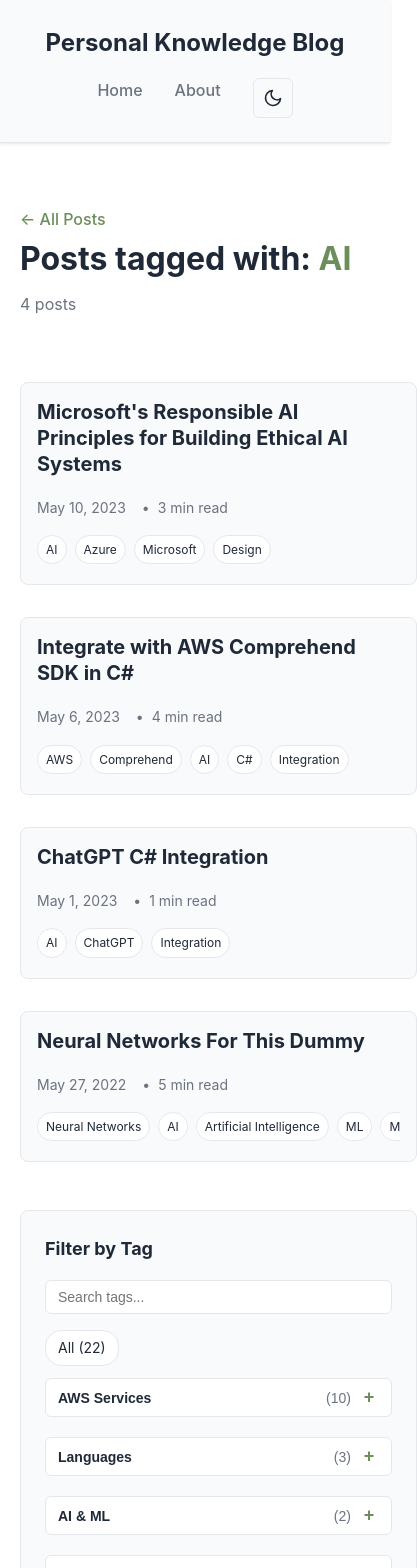
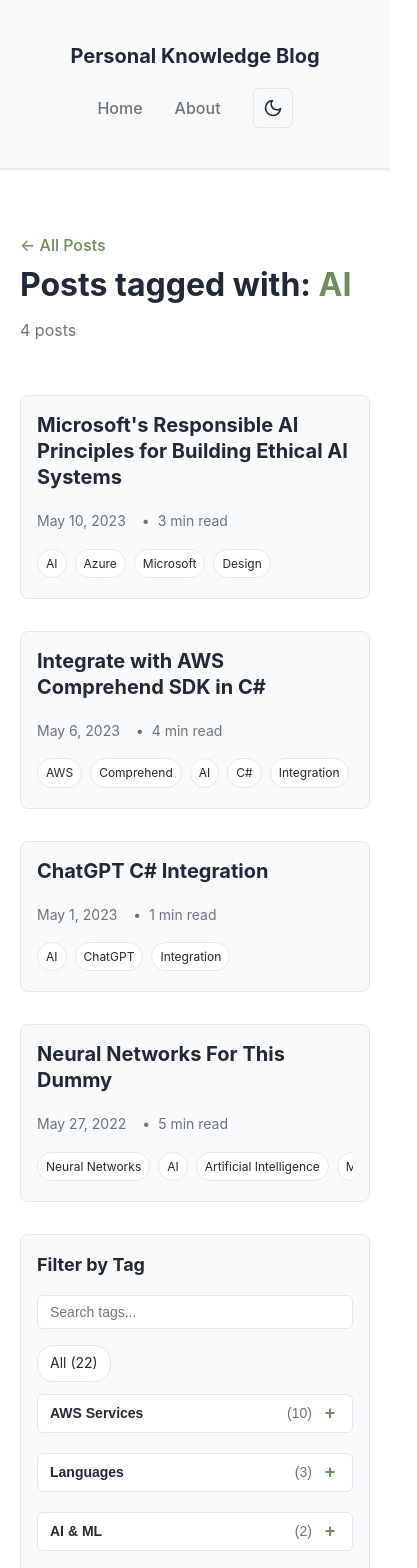
Before and after one commit to Jaxsbr/Blog, a React (Vite) app: page /Blog/tag/AI in a window 390 px wide. Shown: the top 1568 px of the page, 417 px wide, since content can reach past the window. Built offline with nearby package versions, Linux system fonts and the light colour scheme.

Commit message:
mobile improvements and visual tweaks

```diff
--- a/src/App.css
+++ b/src/App.css
@@ -2,6 +2,16 @@
     min-height: 100vh;
     display: flex;
     flex-direction: column;
+    width: 100%;
+    max-width: 100vw;
+    overflow-x: hidden;
+}
+
+.home-page {
+    flex: 1;
+    width: 100%;
+    max-width: 100vw;
+    overflow-x: hidden;
 }
 
 /* Header */
@@ -30,6 +40,7 @@
 
 .site-nav {
     display: flex;
+    align-items: center;
     gap: 2rem;
 }
 
@@ -37,6 +48,9 @@
     font-weight: 500;
     color: var(--text-light);
     transition: color 0.2s;
+    display: flex;
+    align-items: center;
+    line-height: 1;
 }
 
 .site-nav a:hover {
@@ -119,10 +133,16 @@
 @media (max-width: 768px) {
     .home-layout {
         grid-template-columns: 1fr;
+        gap: 2rem;
+        padding: 1rem 0;
     }
 
     .sidebar {
         order: 2;
+        width: 100%;
+        max-width: 100%;
+        position: relative;
+        top: 0;
     }
 }
 
@@ -131,6 +151,8 @@
     position: sticky;
     top: 2rem;
     height: fit-content;
+    width: 100%;
+    max-width: 100%;
 }
 
 .sidebar h3 {
@@ -146,6 +168,9 @@
     background: var(--bg-secondary);
     border-radius: 8px;
     border: 1px solid var(--border-color);
+    width: 100%;
+    max-width: 100%;
+    box-sizing: border-box;
 }
 
 .featured-list {
@@ -162,11 +187,13 @@
 
 .featured-list a {
     display: flex;
-    justify-content: space-between;
-    gap: 1rem;
+    flex-direction: column;
+    gap: 0.5rem;
     padding: 0.5rem;
     border-radius: 4px;
     transition: background 0.2s;
+    width: 100%;
+    box-sizing: border-box;
 }
 
 .featured-list a:hover {
@@ -176,13 +203,14 @@
 
 .featured-title {
     font-weight: 500;
-    flex: 1;
+    word-wrap: break-word;
+    overflow-wrap: break-word;
+    line-height: 1.4;
 }
 
 .featured-date {
     font-size: 0.875rem;
     color: var(--text-light);
-    white-space: nowrap;
 }
 
 /* Tag Filter */
@@ -191,6 +219,10 @@
     background: var(--bg-secondary);
     border-radius: 8px;
     border: 1px solid var(--border-color);
+    width: 100%;
+    max-width: 100%;
+    overflow-x: hidden;
+    box-sizing: border-box;
 }
 
 .tag-search {
@@ -199,6 +231,7 @@
 
 .tag-search-input {
     width: 100%;
+    max-width: 100%;
     padding: 0.5rem 0.75rem;
     font-size: 0.875rem;
     border: 1px solid var(--border-color);
@@ -207,6 +240,7 @@
     color: var(--text-color);
     outline: none;
     transition: border-color 0.2s;
+    box-sizing: border-box;
 }
 
 .tag-search-input:focus {
@@ -318,31 +352,42 @@
     gap: 0.5rem;
     margin-top: 0.5rem;
     padding-left: 0.5rem;
+    width: 100%;
+    max-width: 100%;
+    overflow-x: hidden;
 }
 
 /* Search Bar */
 .search-section {
     margin-bottom: 2rem;
+    width: 100%;
+    max-width: 100%;
+    overflow-x: hidden;
 }
 
 .search-bar {
     width: 100%;
+    max-width: 100%;
 }
 
 .search-input-wrapper {
     position: relative;
     display: flex;
     align-items: center;
+    width: 100%;
+    max-width: 100%;
 }
 
 .search-input {
     width: 100%;
+    max-width: 100%;
     padding: 0.75rem 3rem 0.75rem 1rem;
     font-size: 1rem;
     border: 2px solid var(--border-color);
     border-radius: 8px;
     outline: none;
     transition: border-color 0.2s;
+    box-sizing: border-box;
 }
 
 .search-input:focus {
@@ -379,6 +424,10 @@
     background: var(--bg-secondary);
     border: 1px solid var(--border-color);
     border-radius: 8px;
+    width: 100%;
+    max-width: 100%;
+    overflow-x: hidden;
+    box-sizing: border-box;
 }
 
 .filter-info {
@@ -462,6 +511,11 @@
     display: flex;
     flex-direction: column;
     gap: 2rem;
+    width: 100%;
+    max-width: 100%;
+    overflow-x: hidden;
+    overflow-y: visible;
+    padding-top: 4px;
 }
 
 .post-item {
@@ -473,6 +527,11 @@
     display: flex;
     flex-direction: column;
     gap: 0.75rem;
+    width: 100%;
+    max-width: 100%;
+    overflow-x: hidden;
+    overflow-y: visible;
+    box-sizing: border-box;
 }
 
 .post-item:hover {
@@ -494,12 +553,20 @@
     margin-bottom: 0.5rem;
     color: var(--text-color);
     line-height: 1.3;
+    word-wrap: break-word;
+    overflow-wrap: break-word;
+    width: 100%;
+    max-width: 100%;
 }
 
 .post-excerpt {
     color: var(--text-light);
     line-height: 1.6;
     margin: 0.5rem 0;
+    word-wrap: break-word;
+    overflow-wrap: break-word;
+    width: 100%;
+    max-width: 100%;
 }
 
 .post-meta {
@@ -573,6 +640,9 @@
     max-width: 800px;
     margin: 2rem auto;
     padding: 2rem;
+    width: 100%;
+    box-sizing: border-box;
+    overflow-x: hidden;
 }
 
 .post-header {
@@ -587,6 +657,9 @@
     align-items: flex-start;
     gap: 1rem;
     margin-bottom: 1rem;
+    width: 100%;
+    max-width: 100%;
+    overflow-x: hidden;
 }
 
 .post-header h1 {
@@ -595,6 +668,9 @@
     line-height: 1.2;
     flex: 1;
     margin: 0;
+    word-wrap: break-word;
+    overflow-wrap: break-word;
+    min-width: 0;
 }
 
 .copy-link-button {
@@ -625,6 +701,12 @@
 .post-content {
     font-size: 1.125rem;
     line-height: 1.8;
+    width: 100%;
+    max-width: 100%;
+    overflow-x: hidden;
+    word-wrap: break-word;
+    overflow-wrap: break-word;
+    box-sizing: border-box;
 }
 
 .post-content h2 {
@@ -667,12 +749,17 @@
     padding: 0.2rem 0.4rem;
     border-radius: 4px;
     font-size: 0.9em;
+    word-wrap: break-word;
+    overflow-wrap: break-word;
 }
 
 .post-content pre {
     margin: 1.5rem 0;
     border-radius: 8px;
     overflow-x: auto;
+    max-width: 100%;
+    width: 100%;
+    box-sizing: border-box;
 }
 
 .post-content pre code {
@@ -696,9 +783,11 @@
 .post-content img,
 .post-content-image {
     max-width: 100%;
+    width: 100%;
     height: auto;
     border-radius: 8px;
     margin: 1.5rem 0;
+    box-sizing: border-box;
 }
 
 /* Lazy Image */
@@ -758,8 +847,12 @@
 
 .post-content table {
     width: 100%;
+    max-width: 100%;
     border-collapse: collapse;
     margin: 1.5rem 0;
+    display: block;
+    overflow-x: auto;
+    box-sizing: border-box;
 }
 
 .post-content th,
@@ -767,6 +860,8 @@
     padding: 0.75rem;
     border: 1px solid var(--border-color);
     text-align: left;
+    word-wrap: break-word;
+    overflow-wrap: break-word;
 }
 
 .post-content th {
@@ -956,17 +1051,63 @@
 }
 
 @media (max-width: 768px) {
+    .container {
+        padding: 0 1rem;
+    }
+
     .post-header h1 {
         font-size: 2rem;
+        word-wrap: break-word;
+        overflow-wrap: break-word;
+        min-width: 0;
+    }
+
+    .post-header-top {
+        flex-wrap: wrap;
+    }
+
+    .copy-link-button {
+        width: 100%;
+        justify-content: center;
+        margin-top: 0.5rem;
     }
 
     .post-detail {
         padding: 1rem;
+        margin: 1rem auto;
+    }
+
+    .post-content {
+        font-size: 1rem;
+        padding: 0;
+    }
+
+    .post-content h2 {
+        font-size: 1.5rem;
+    }
+
+    .post-content h3 {
+        font-size: 1.25rem;
+    }
+
+    .post-content h4 {
+        font-size: 1.125rem;
+    }
+
+    .post-content p,
+    .post-content li {
+        word-wrap: break-word;
+        overflow-wrap: break-word;
     }
 
     .site-header .container {
         flex-direction: column;
         gap: 1rem;
+        padding: 1rem;
+    }
+
+    .site-title h1 {
+        font-size: 1.25rem;
     }
 
     /* Mobile Tag Optimization */
@@ -975,6 +1116,8 @@
         overflow-x: auto;
         padding-bottom: 0.25rem;
         -webkit-overflow-scrolling: touch;
+        width: 100%;
+        max-width: 100%;
     }
 
     .post-tags .tag {
@@ -993,6 +1136,7 @@
 
     .filter-chips {
         gap: 0.375rem;
+        flex-wrap: wrap;
     }
 
     .filter-chip {
@@ -1002,6 +1146,39 @@
 
     .active-filters {
         padding: 0.75rem;
+    }
+
+    .featured-posts,
+    .tag-filter,
+    .about-card {
+        padding: 1rem;
+    }
+
+    .main-content {
+        width: 100%;
+        max-width: 100%;
+        overflow-x: hidden;
+        overflow-y: visible;
+    }
+
+    .hero-content {
+        padding: 0 1rem;
+    }
+
+    .post-content pre code {
+        font-size: 0.875rem;
+        word-wrap: break-word;
+        overflow-wrap: break-word;
+    }
+
+    .post-content blockquote {
+        margin-left: 0;
+        padding-left: 0.75rem;
+    }
+
+    .post-content ul,
+    .post-content ol {
+        padding-left: 1.5rem;
     }
 }
 
@@ -1091,6 +1268,11 @@
 /* Featured Projects */
 .featured-projects {
     margin-bottom: 3rem;
+    width: 100%;
+    max-width: 100%;
+    overflow-x: hidden;
+    overflow-y: visible;
+    box-sizing: border-box;
 }
 
 .featured-projects h3 {
@@ -1104,6 +1286,12 @@
     display: grid;
     grid-template-columns: repeat(auto-fit, minmax(280px, 1fr));
     gap: 2rem;
+    width: 100%;
+    max-width: 100%;
+    overflow-x: hidden;
+    overflow-y: visible;
+    box-sizing: border-box;
+    padding-top: 4px;
 }
 
 .project-card {
@@ -1115,6 +1303,11 @@
     display: flex;
     flex-direction: column;
     gap: 1rem;
+    width: 100%;
+    max-width: 100%;
+    overflow-x: hidden;
+    overflow-y: visible;
+    box-sizing: border-box;
 }
 
 .project-card:hover {
@@ -1198,6 +1391,10 @@
     color: var(--text-light);
     line-height: 1.6;
     margin: 0;
+    word-wrap: break-word;
+    overflow-wrap: break-word;
+    width: 100%;
+    max-width: 100%;
 }
 
 .project-tech {
@@ -1241,6 +1438,10 @@
     border-radius: 8px;
     border: 1px solid var(--border-color);
     margin-bottom: 2rem;
+    width: 100%;
+    max-width: 100%;
+    overflow-x: hidden;
+    box-sizing: border-box;
 }
 
 .about-header {
@@ -1266,6 +1467,10 @@
     color: var(--text-light);
     line-height: 1.6;
     margin-bottom: 1.5rem;
+    word-wrap: break-word;
+    overflow-wrap: break-word;
+    width: 100%;
+    max-width: 100%;
 }
 
 .about-skills {
--- a/src/components/AboutCard.tsx
+++ b/src/components/AboutCard.tsx
@@ -8,16 +8,6 @@ export function AboutCard() {
                 <p className="about-role">{profile.role}</p>
             </div>
             <p className="about-bio">{profile.bio}</p>
-            <div className="about-skills">
-                <h4 className="skills-title">Tech Stack</h4>
-                <div className="skills-list">
-                    {profile.skills.map((skill) => (
-                        <span key={skill} className="skill-badge">
-                            {skill}
-                        </span>
-                    ))}
-                </div>
-            </div>
             <div className="about-links">
                 {profile.links.github && (
                     <a
@@ -39,21 +29,6 @@ export function AboutCard() {
                         LinkedIn
                     </a>
                 )}
-                {profile.links.resume && (
-                    <a
-                        href={profile.links.resume}
-                        target="_blank"
-                        rel="noopener noreferrer"
-                        className="about-link"
-                    >
-                        Resume
-                    </a>
-                )}
-                {profile.links.email && (
-                    <a href={`mailto:${profile.links.email}`} className="about-link">
-                        Email
-                    </a>
-                )}
             </div>
         </div>
     );
--- a/src/data/profile.ts
+++ b/src/data/profile.ts
@@ -29,8 +29,6 @@ export const profile: Profile = {
     ],
     links: {
         github: 'https://github.com/Jaxsbr',
-        linkedin: 'https://linkedin.com/in/jacobusbrink',
-        resume: '/resume.pdf',
-        email: 'jacobus.brink@example.com',
+        linkedin: 'https://www.linkedin.com/in/jacobrink/',
     },
 };
--- a/src/index.css
+++ b/src/index.css
@@ -37,6 +37,9 @@ body {
     line-height: 1.6;
     color: var(--text-color);
     background-color: var(--bg-color);
+    overflow-x: hidden;
+    width: 100%;
+    max-width: 100vw;
 }
 
 code {
@@ -56,4 +59,7 @@ a:hover {
     max-width: 1200px;
     margin: 0 auto;
     padding: 0 20px;
+    width: 100%;
+    box-sizing: border-box;
+    overflow-x: hidden;
 }
```
